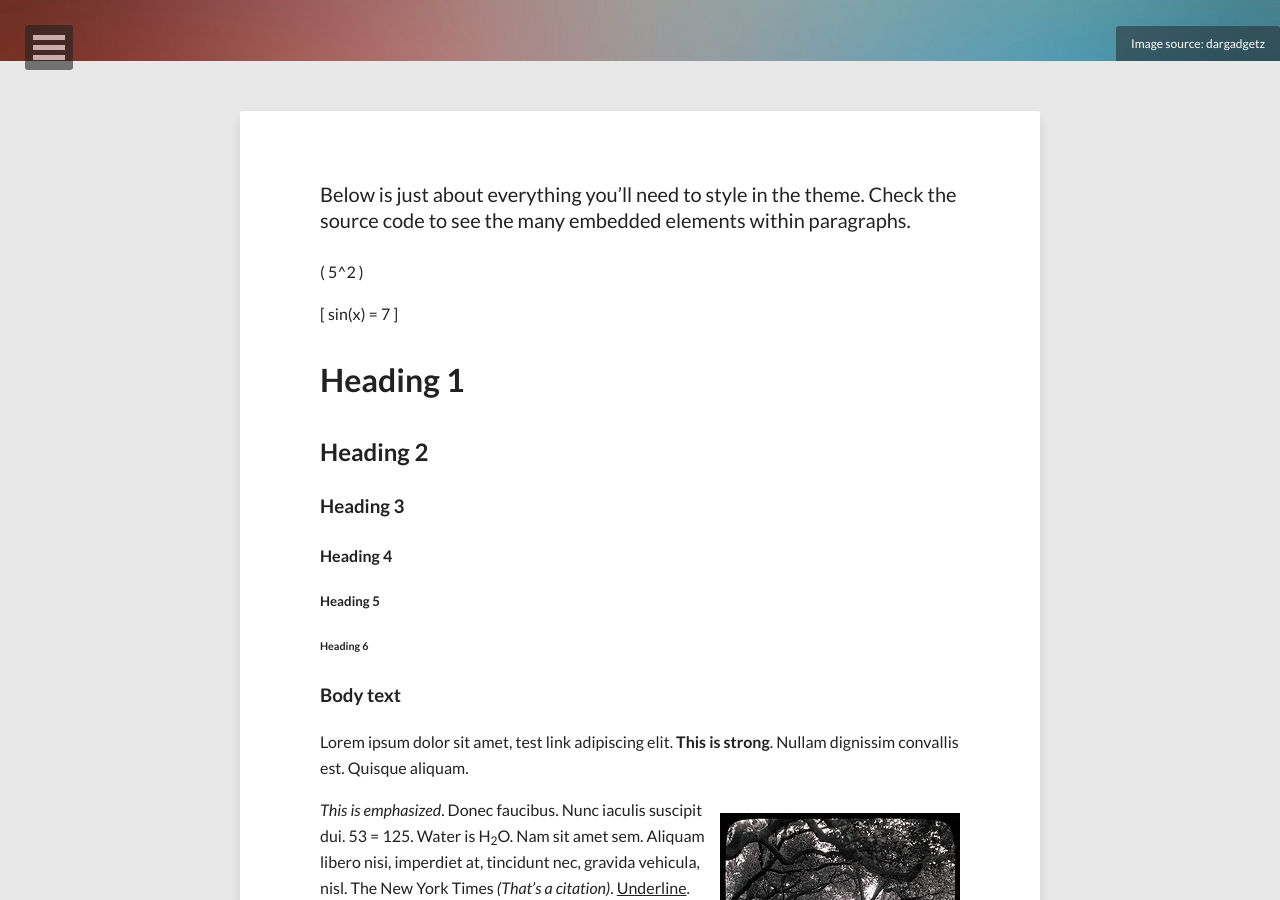
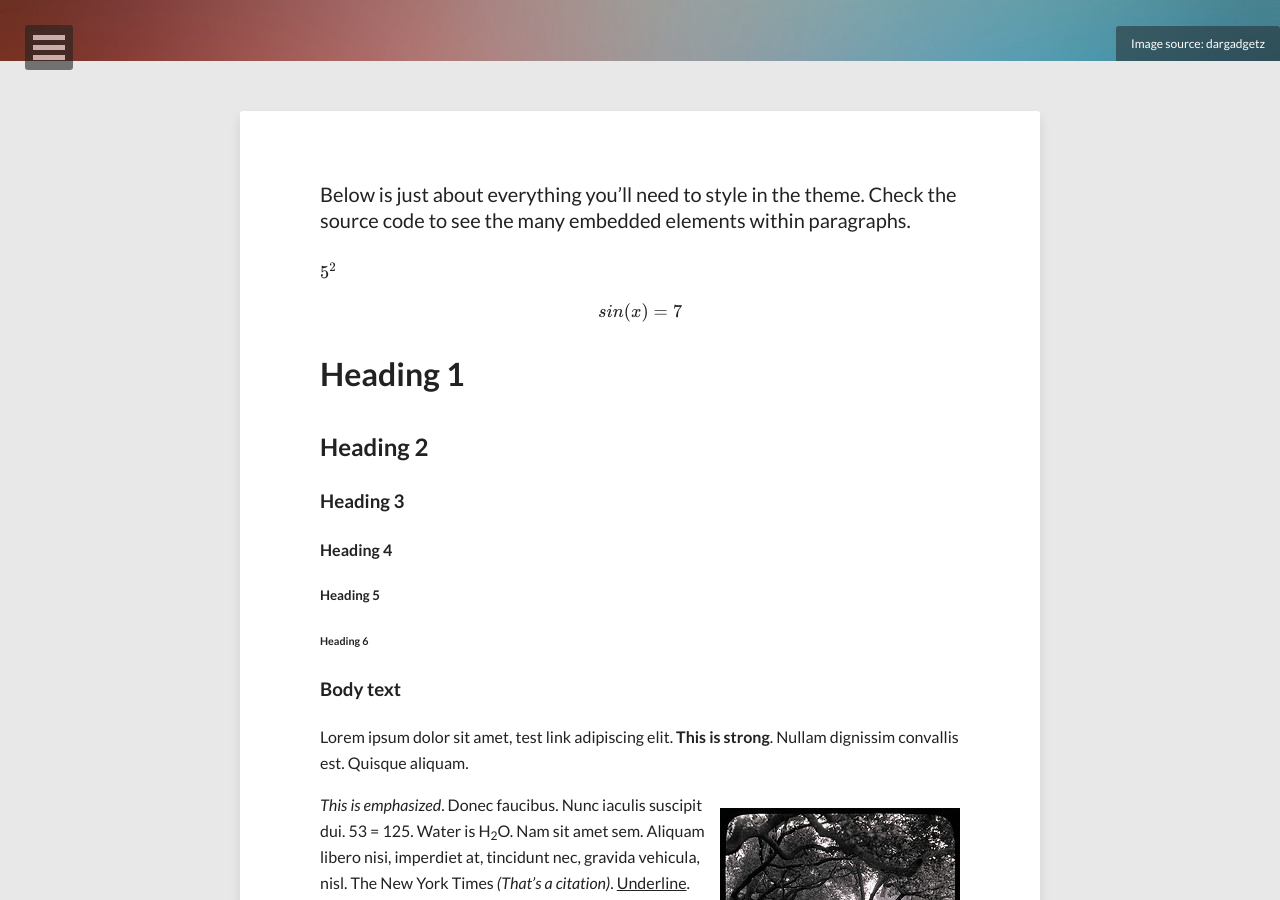
Before and after one commit to slamath/slamath.github.io, a Jekyll site: the page built from _posts/2011-03-10-sample-post.md, in a window 1280 px wide and 900 px high, scrolled down 339 px. Built offline with Jekyll 4.4.1, drawn with Linux system fonts in a browser that asks for light colours; nearby versions of some CDN libraries; formulas are drawn with MathJax 3; comment, search, counter and statistics services are not loaded.

Commit message:
Initial commit

```diff
--- a/_posts/2011-03-10-sample-post.md
+++ b/_posts/2011-03-10-sample-post.md
@@ -14,9 +14,9 @@ share: true
 
 Below is just about everything you'll need to style in the theme. Check the source code to see the many embedded elements within paragraphs.
 
-\( 5^2 \)
+\\( 5^2 \\)
 
-\[ sin(x) = 7 \]
+\\[ sin(x) = 7 \\]
 
 # Heading 1
 
```
